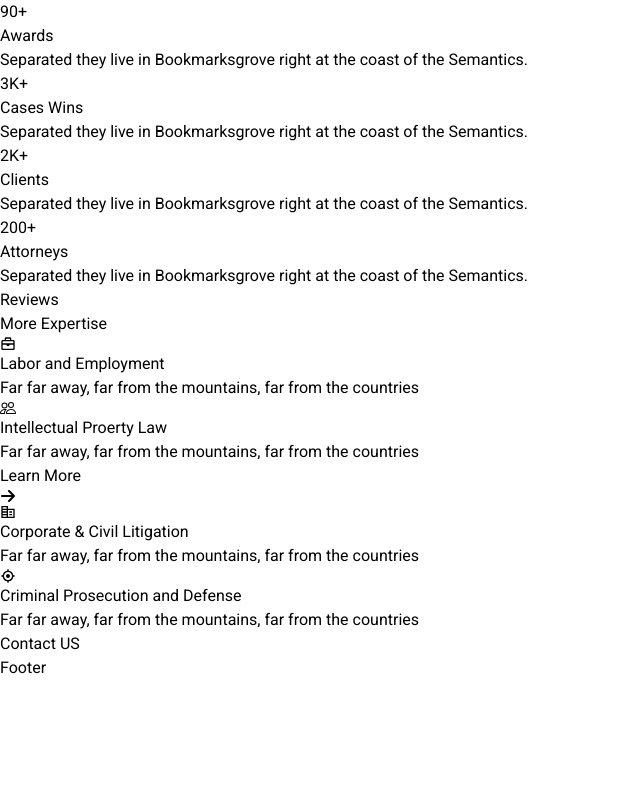
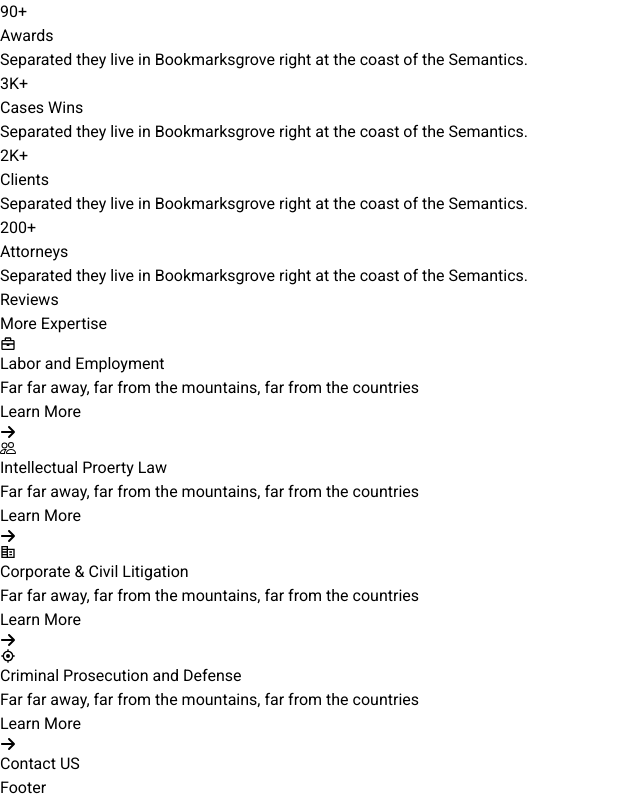
Before and after one commit to Minahil-Muhammad-Moiz/Justice., a React (Vite) app: page / in a window 1280 px wide. Shown: the part 520-1320 px from the top of the page, without its empty margins (0-640 px from the left). Before the commit the page ends 1200 px from the top, so only its background shows below. Built offline with nearby package versions, Linux system fonts and the light colour scheme.

Commit message:
completed AboutUs section

```diff
--- a/src/Sections/AboutUs.jsx
+++ b/src/Sections/AboutUs.jsx
@@ -1,9 +1,7 @@
 import classNames from "classnames";
 import React from "react";
-import { BiBriefcase, BiTargetLock } from "react-icons/bi";
-import { BsPeople } from "react-icons/bs";
 import { FaArrowRight } from "react-icons/fa6";
-import { MdCorporateFare } from "react-icons/md";
+import { practiceAreas } from "../Components/Contants";
 
 const AboutUs = () => {
   return (
@@ -14,47 +12,33 @@ const AboutUs = () => {
         </h2>
       </div>
       <div className={classNames(divClass)}>
-        <div className={classNames(subDivs)}>
-          <div className={classNames(icons)}>
-            <BiBriefcase />
+        {practiceAreas.map((item) => (
+          <div className={classNames(subDivs)}>
+            <div className={classNames(icons)}>{item.icon}</div>
+            <div className={classNames(pTag)}>
+              <p className={classNames(iconPTag)}>{item.title}</p>
+              <p>{item.desp}</p>
+              <div className={classNames(btnClass)}>
+                <p
+                  className={classNames(
+                    transitionDelay,
+                    "group-hover:text-amber-600"
+                  )}
+                >
+                  Learn More
+                </p>
+                <i
+                  className={classNames(
+                    transitionDelay,
+                    "group-hover:bg-amber-600 group-hover:text-white p-2"
+                  )}
+                >
+                  <FaArrowRight />
+                </i>
+              </div>
+            </div>
           </div>
-          <div className={classNames(pTag, "px-4")}>
-            <p className={classNames(iconPTag)}>Labor and
-            Employment</p>
-            <p>Far far away, far from the mountains, far from the countries</p>
-          </div>
-        </div>
-        <div className={classNames(subDivs)}>
-          <div className={classNames(icons)}>
-            <BsPeople />
-          </div>
-          <div className={classNames(pTag, "px-4")}>
-            <p className={classNames(iconPTag)}>Intellectual
-            Proerty Law</p>
-            <p>Far far away, far from the mountains, far from the countries</p>
-            <div classNames={classNames('flex hover:text-amber-600 cursor-pointer')}><p>Learn More</p><i><FaArrowRight/></i></div>
-          </div>
-        </div>
-        <div className={classNames(subDivs)}>
-          <div className={classNames(icons)}>
-            <MdCorporateFare />
-          </div>
-          <div className={classNames(pTag, "px-4")}>
-            <p className={classNames(iconPTag)}>Corporate & Civil
-            Litigation</p>
-            <p>Far far away, far from the mountains, far from the countries</p>
-          </div>
-        </div>
-        <div className={classNames(subDivs)}>
-          <div className={classNames(icons)}>
-            <BiTargetLock />
-          </div>
-          <div className={classNames(pTag, "px-4")}>
-            <p className={classNames(iconPTag)}>Criminal Prosecution
-            and Defense</p>
-            <p>Far far away, far from the mountains, far from the countries</p>
-          </div>
-        </div>
+        ))}
       </div>
     </section>
   );
@@ -68,7 +52,10 @@ const h2Tag = "text-white text-4xl md:text-6xl ";
 const divClass =
   " m-4 flex flex-col md:flex-row justify-between items-stretch md:flex-wrap w-[90%] md:w-[80%] p-4 ";
 const subDivs =
-  "flex flex-col justify-center items-start p-4 my-2 md:m-2 w-full md:w-[45%] lg:w-[22%] bg-white rounded-3xl";
-const pTag = "tracking-wide";
+  "flex flex-col justify-center items-start px-2 py-4 my-2 md:m-2 w-full md:w-[45%] lg:w-[22%] bg-white rounded-xl";
+const pTag = "tracking-wide px-2 py-6";
 const icons = "p-4 mx-2 rounded-full bg-amber-600 text-white text-2xl";
-const iconPTag = 'text-amber-600 font-medium';
+const iconPTag = "text-amber-600 font-medium";
+const transitionDelay = "transition-all delay-150";
+const btnClass =
+  "flex justify-between items-center w-28 text-black text-sm my-2 cursor-pointer group";
```
